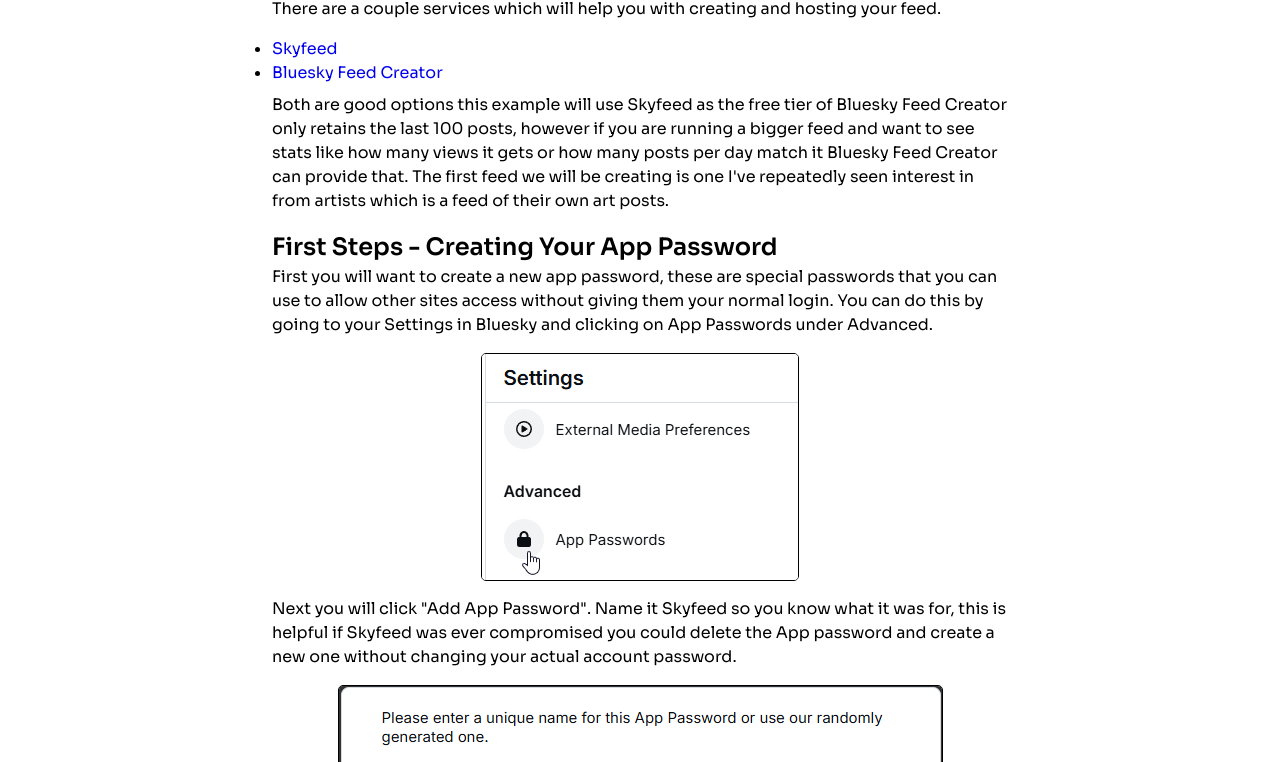
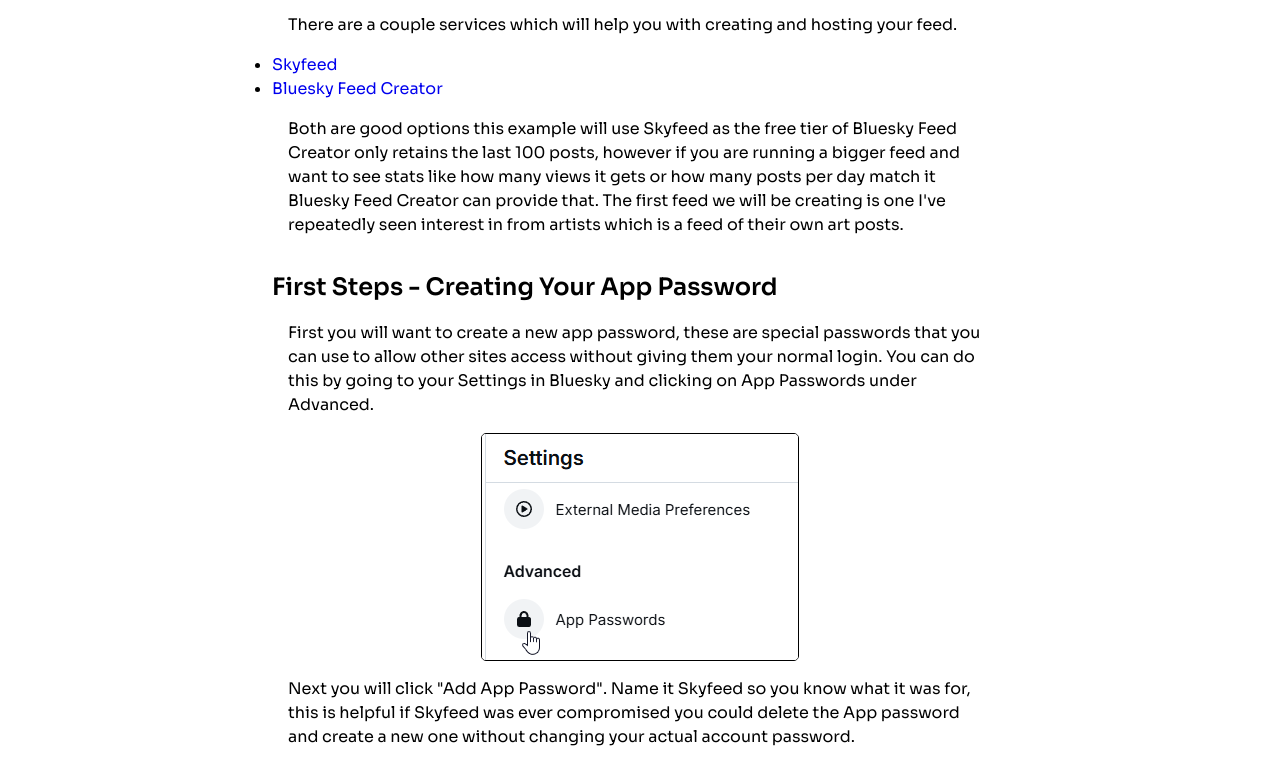
Before and after one commit to sleeplesstwo/bluesky-tips, an Eleventy site: page src/feeds.md in a window 1280 px wide. Shown: the part 379-1141 px from the top of the page. Built offline with nearby package versions, Linux system fonts and the light colour scheme; Eleventy itself is replaced by a stand-in of ours; files that its build step writes are made by us from their sources; a web font is replaced by a local one.

Commit message:
Update css

```diff
--- a/src/assets/css/style.css
+++ b/src/assets/css/style.css
@@ -55,6 +55,10 @@
   margin: 2rem 0 0.5rem;
 }
 
+main > h2 {
+  margin: 2rem 0 0.5rem;
+}
+
 main p img {
   border-radius: 5px;
   border: thin solid;
@@ -68,7 +72,7 @@
 }
 
 main > p {
-  margin: 0 0 1rem 0;
+  margin: 1rem; 0 1rem 0;
 }
 
 main > ul {
```
